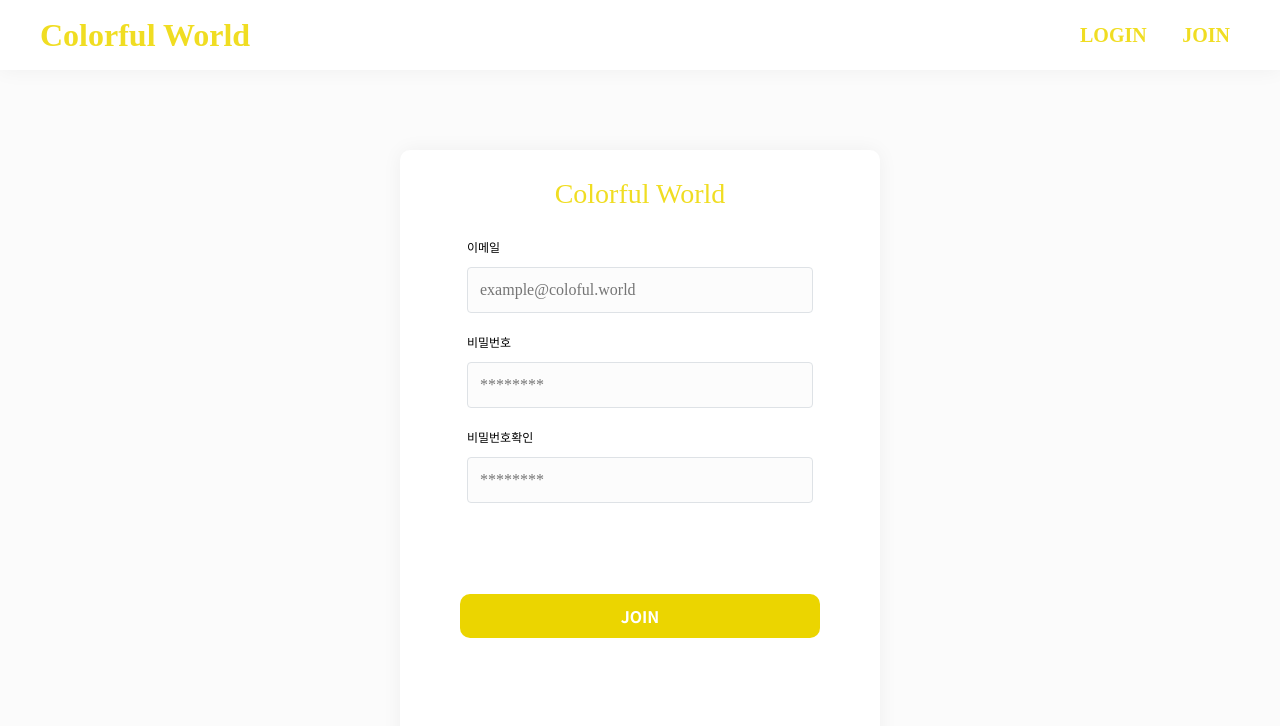
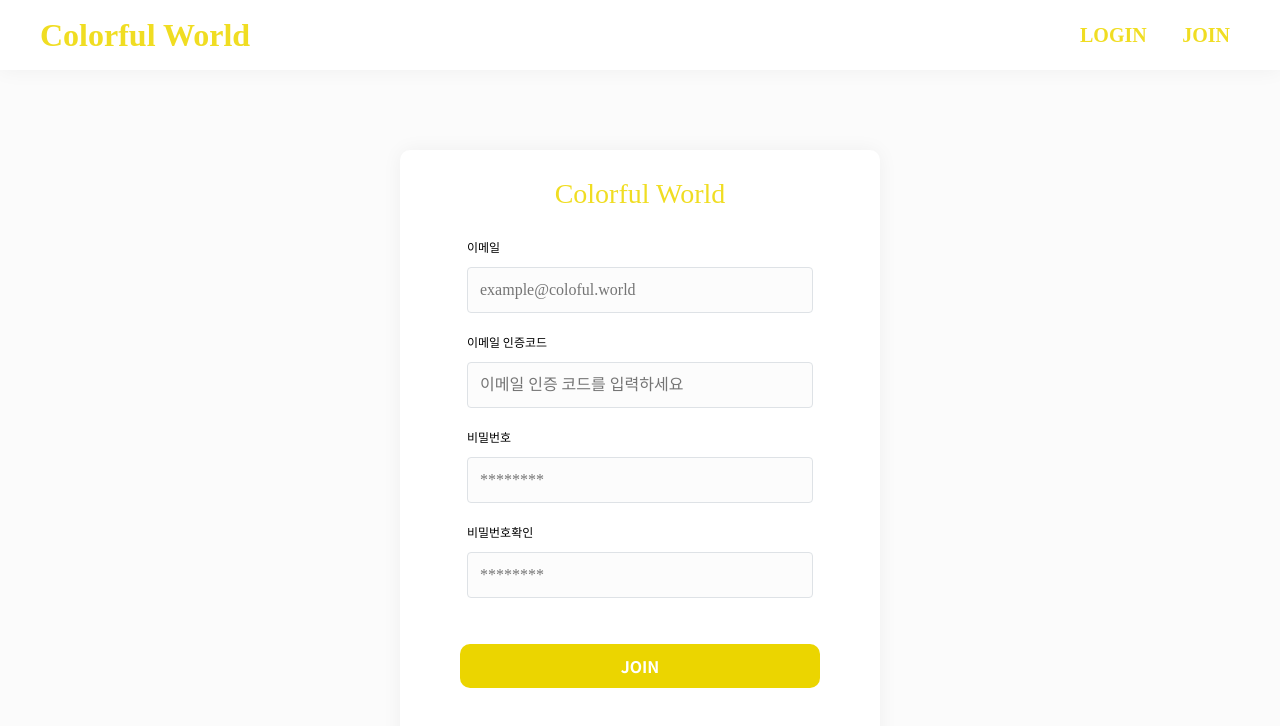
Before and after one commit to judahhh/ColorfulWorld_Frontend, a React (Create React App) app in the folder my-app/: page /join in a window 1280 px wide. Shown: the top 726 px of the page. Built offline with nearby package versions, Linux system fonts and the light colour scheme.

Commit message:
feat : 이메일 인증코드 입력 폼 추가 및 회원가입 시 데이터 서버로 전송

```diff
--- a/my-app/src/component/join/JoinForm.js
+++ b/my-app/src/component/join/JoinForm.js
@@ -1,33 +1,77 @@
 import styled from "styled-components";
 import StyleInput from "../commons/Input";
 import FormBtn from "../commons/FormBtn";
+import { useState } from "react";
+import axios from "axios";
+import { useNavigate } from "react-router-dom";
 
 const StyleLoginForm = styled.form`
-display:flex;
-flex-direction:column;
-align-items:center;
-justify-content:space-between;
-height:400px;
-`
+  display: flex;
+  flex-direction: column;
+  align-items: center;
+  justify-content: space-between;
+  height: 450px;
+`;
 
+const JoinForm = () => {
+  const [email, setEmail] = useState("");
+  const [password, setPassword] = useState("");
+  const [passwordConfirm, setPasswordConfirm] = useState("");
 
+  const navigate = useNavigate();
 
-const JoinForm = () =>{
-    const onSubmit = (event) =>{//회원가입 제출했을시 함수
-        event.preventDefault()
-        const [email,password,password2] = event.target;
-        console.log(email.value,password.value,password2.value)
+  const onSubmit = async (e) => {
+    //회원가입 제출했을시 함수
+    e.preventDefault();
+    let body = {
+      email: email,
+      password: password,
+    };
+    await axios
+      .post("/register", body)
+      .then((response) => {
+        if (response.status === 200) {
+          alert("회원가입에 성공하셨습니다. 로그인을 진행해주세요! ");
+          navigate("/login");
+        } else {
+          alert("이미 회원가입 완료한 이메일입니다.");
         }
+      })
+      .catch((err) => console.log("에러 : ", err));
+  };
   return (
     <StyleLoginForm onSubmit={onSubmit}>
       <div>
-            <StyleInput label="이메일" placeholder="example@coloful.world" type="text"/>
-            <StyleInput label="비밀번호" placeholder="********" type="password"/>
-            <StyleInput label="비밀번호확인" placeholder="********" type="password"/>
+        <StyleInput
+          label="이메일"
+          placeholder="example@coloful.world"
+          type="text"
+          value={email}
+          onChange={(e) => setEmail(e.target.value)}
+        />
+        <StyleInput
+          label="이메일 인증코드"
+          placeholder="이메일 인증 코드를 입력하세요"
+          type="text"
+        />
+        <StyleInput
+          label="비밀번호"
+          placeholder="********"
+          type="password"
+          value={password}
+          onChange={(e) => setPassword(e.target.value)}
+        />
+        <StyleInput
+          label="비밀번호확인"
+          placeholder="********"
+          type="password"
+          value={passwordConfirm}
+          onChange={(e) => setPasswordConfirm(e.target.value)}
+        />
       </div>
-            <FormBtn value="JOIN"/>
+      <FormBtn value="JOIN" />
     </StyleLoginForm>
-    )
-}
+  );
+};
 
 export default JoinForm;
```
Lines whose indentation alone changed are shown as unchanged.
